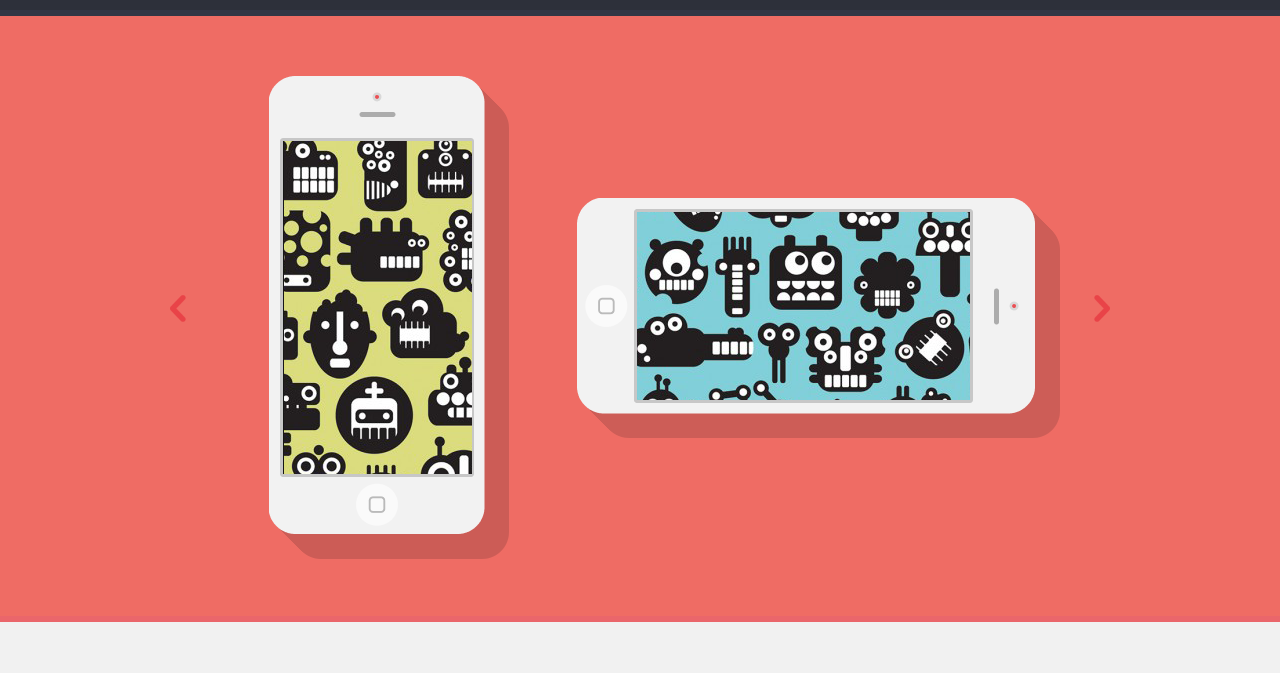
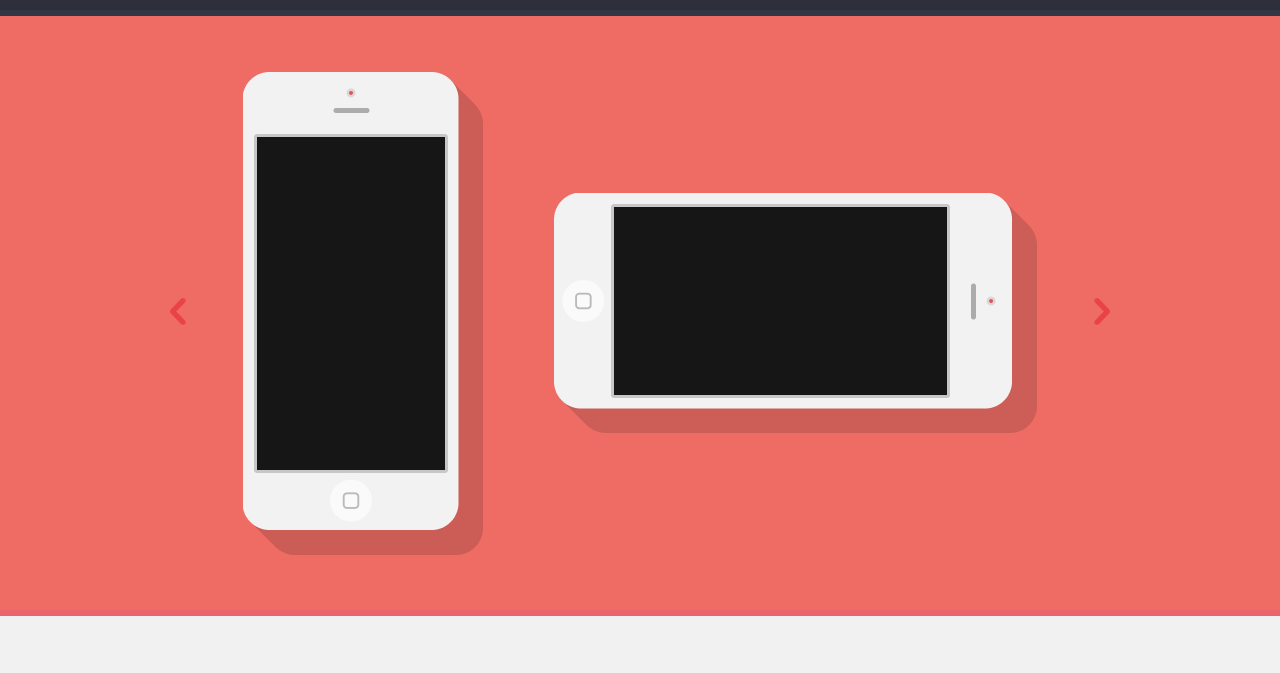
Before and after one commit to solodliudmyla/singolo, a plain HTML site: page index.html in a window 1280 px wide. Shown: the part 79-752 px from the top of the page. Drawn offline with nearby package versions, Linux system fonts and the light colour scheme; files whose address does not match are found by name; a web font is replaced by a local one.

Commit message:
feat(style): make adaptive slider

```diff
--- a/index.html
+++ b/index.html
@@ -47,25 +47,26 @@
 			</a>
 		</div>
 
-		<div class="mySlides">
-			<div class="phones">
+		<div class="two-slides">
+
+
 				<div class="iphone-vertical">
-					<img alt="" src="assets/images/PhoneSlider/iphone-vertical-1.png">
-					<div class="iphone-vertical-display">
-						<img alt="" src="assets/images/PhoneSlider/iphone-vertical-display.png">
-					</div>
+					<img class="iphone" alt="" src="assets/images/PhoneSlider/iphone-vertical-1.png">
+<!--					<div class="iphone-vertical-display">-->
+<!--						<img class="iphone" alt="" src="assets/images/PhoneSlider/iphone-vertical-display.png">-->
+<!--					</div>-->
 				</div>
 				<div class="iphone-horizontal">
-					<img alt="" src="assets/images/PhoneSlider/iphone-horizontal-1.png">
-					<div class="iphone-horizontal-display">
-						<img alt="" src="assets/images/PhoneSlider/iphone-horizontal-display.png">
-					</div>
+					<img class="iphone" alt="" src="assets/images/PhoneSlider/iphone-horizontal-1.png">
+<!--					<div class="iphone-horizontal-display">-->
+<!--						<img class="iphone" alt="" src="assets/images/PhoneSlider/iphone-horizontal-display.png">-->
+<!--					</div>-->
 				</div>
-			</div>
+
 		</div>
 
-		<div class="mySlides">
-			<img class="blue-phone" alt="" src="assets/images/PhoneBlue/three-phones.png">
+		<div class="two-slides">
+			<img class="iphone" alt="" src="assets/images/PhoneBlue/three-phones.png">
 		</div>
 
 		<div class="next">
--- a/script.js
+++ b/script.js
@@ -30,7 +30,7 @@ function changeBackgroundColor(n) {
 }
 
 function showAnotherSlide(n) {
-  let slides = document.getElementsByClassName('mySlides');
+  let slides = document.getElementsByClassName('two-slides');
   if (n > slides.length) {
     slideIndex = 1;
   }
@@ -40,7 +40,7 @@ function showAnotherSlide(n) {
   for (let i = 0; i < slides.length; i++) {
     slides[i].style.display = 'none';
   }
-  slides[slideIndex - 1].style.display = 'block';
+  slides[slideIndex - 1].style.display = 'inline-flex';
 }
 
 // Activating Phone Screens---------------------------------------------------
--- a/styles/style.css
+++ b/styles/style.css
@@ -9,8 +9,8 @@
 
 .wrapper {
 	max-width: 940px;
+	box-sizing: border-box;
 	margin: 0 auto;
-	box-sizing: border-box;
 }
 
 body {
@@ -33,7 +33,6 @@ a {
 .header-container{
 	display: flex;
 	justify-content: space-between;
-	margin: 0 auto;
 }
 .logo {
 	display: inline-block;
@@ -98,102 +97,59 @@ a:hover,.nav__link-active, .nav a:hover, .nav a:active {
 	cursor: pointer;
 	border: none;
 }
-
+a:hover, a:active {
+	cursor: pointer;
+}
  #menu-checkbox, label{
 	display: none;
 }
-.Burger-menu-icon{
-
-
-}
-
 
 /*</editor-fold>*/
 
 
 /*<editor-fold desc="Slider">*/
-
+.iphone {
+	display: block;
+	max-width: 100%;
+}
 #slider {
+	box-sizing: border-box;
 	height: 600px;
 	background-color: #ef6c64;
 	border-bottom: 6px solid #ea666b;
 }
 
 .container-slider{
-	/*position: absolute;
-	width: 900px;*/
+	height: 594px;
+	position: relative;
 	display: flex;
-	height: 600px;
-	line-height: 600px;
-	text-align: center;
-	align-items: stretch;
-	align-self: center;
 	justify-content: space-between;
-	flex-wrap: wrap;
+	align-items: center;
 	flex-direction: row;
-}
-.mySlides{
-	margin: 0 auto;
-}
-
-.phones{
-	display:flex;
-}
-.mySlides  img{
-	vertical-align: middle;
-}
-.phones img{
-	vertical-align: middle;
-}
-.prev, .next {
-	cursor: pointer;
-	width: 16px;
+	flex-wrap: nowrap;
 }
 
 .next{
-	/*position:absolute;*/
 	right: 0;
+	cursor: pointer;
+	width: 16px;
+	display: inline-block;
 }
 .prev {
-	/*position: absolute;*/
 	left: 0;
-}
-
-.slider {
-	box-sizing: border-box;
-	height: 600px;
-	background-color: #ef6c64;
-	padding-top: 53px;
-	border-bottom: 6px solid #ea666b;
-}
-
-.before {
+	cursor: pointer;
+	width: 16px;
 	display: inline-block;
-	height: 100%;
-	vertical-align: middle;
 }
 
 .iphone-vertical {
-	display: inline-block;
 	vertical-align: middle;
-	margin-left: 49px;
+margin:auto 2.2rem;
 }
 
 .iphone-horizontal {
-	display: inline-block;
 	vertical-align: middle;
-	margin-left: 68px;
-}
-
-.slider a:hover, .slider a:active {
-	cursor: pointer;
-}
-
-.iphone-vertical{
-	position:relative;
-}
-.iphone-horizontal{
-	position:relative;
+	margin:auto 2.2rem;
 }
 
 .iphone-vertical-display{
@@ -297,7 +253,6 @@ a:hover,.nav__link-active, .nav a:hover, .nav a:active {
 
 .portfolio__section-title {
 	display: block;
-
 }
 
 .section-description {
@@ -311,7 +266,6 @@ a:hover,.nav__link-active, .nav a:hover, .nav a:active {
 
 .portfolio__section-description {
 	padding-top: 17px;
-
 }
 
 .tabs-line{
@@ -348,7 +302,6 @@ a:hover,.nav__link-active, .nav a:hover, .nav a:active {
 	overflow: hidden;
 	height: 610px;
 }
-
 
 .portfolio__image {
 	width: 220px;
@@ -461,7 +414,6 @@ a:hover,.nav__link-active, .nav a:hover, .nav a:active {
 .contacts__section-title {
 	padding-top: 62px;
 	color: #f0d8d9;
-
 }
 
 .contacts__section-description {
@@ -576,7 +528,6 @@ a:hover,.nav__link-active, .nav a:hover, .nav a:active {
 :root {
 	--modal-duration: 1s;
 	--modal-color:  #666d89;
-
 }
 
 .button {
@@ -657,7 +608,7 @@ a:hover,.nav__link-active, .nav a:hover, .nav a:active {
 }
 /*</editor-fold>*/
 
-@media screen and (max-width: 900px) {
+@media screen and (max-width: 500px){
 	#menu-checkbox {
 		position: absolute;
 		top: -9999px;
@@ -667,25 +618,23 @@ a:hover,.nav__link-active, .nav a:hover, .nav a:active {
 	#menu-checkbox:focus {
 		background: none;
 	}
-	#menu-checkbox:checked ~ .toggle-menu {
-		background: url(../assets/images/MobileAdaptive/Burger-menu-icon-vertical.svg);
-		width:21px;
-		height:26px;
-	}
+
 	label {
 		position: absolute;
 		float: left;
 		cursor: pointer;
 		margin-left: 20px;
 		margin-top: 26px;
-		display: flex;
+		display:block;
 		z-index: 999;
 
 		background: url(../assets/images/MobileAdaptive/Burger-menu-icon-horizontal.svg);
 		width:25px;
 		height:20px;
 	}
-
+	#menu-checkbox:checked ~ .toggle-menu {
+		transform: rotate(45deg);
+	}
 
 	.Burger-menu-icon{
 		margin: 0;
@@ -698,12 +647,6 @@ a:hover,.nav__link-active, .nav a:hover, .nav a:active {
 		margin-left:71px;
 		z-index: 99;
 	}
-
-
-
-	/*#menu-checkbox:checked ~ #menu-icon {*/
-	/*	src="assets/images/MobileAdaptive/Burger-menu-icon-horizontal.svg"*/
-	/*}*/
 
 	.nav{
 	  display: none;
@@ -736,75 +679,10 @@ a:hover,.nav__link-active, .nav a:hover, .nav a:active {
 }
 
 
-
-
-
-
-
-
-
-
-/*
-@media only screen and (max-width: 800px) {
-	header {
-		padding: 20px 0;
+@media screen and (max-width: 768px) {
+	.wrapper {
+		max-width: 688px;
+		margin: 0 40px;
 	}
 
-	#logo {
-		padding: 0;
-	}
-
-	#menu-checkbox[type=checkbox] {
-		position: absolute;
-		top: -9999px;
-		left: -9999px;
-		background: none;
-	}
-
-	#menu-checkbox[type=checkbox]:focus {
-		background: none;
-	}
-
-	label {
-		float: right;
-		padding: 8px 0;
-		display: inline-block;
-		cursor: pointer;
-	}
-
-	#menu-checkbox:checked ~ nav {
-		display: block;
-	}
-
-	nav {
-		display: none;
-		position: absolute;
-		right: 0;
-		top: 53px;
-		background-color: #002e5b;
-		padding: 0;
-		z-index: 99;
-		margin-right: 60px;
-	}
-
-	nav ul {
-		width: auto;
-	}
-
-	nav ul li {
-		float: none;
-		padding: 0px;
-		width: 100%;
-		display: table;
-	}
-
-	nav ul li a {
-		color: #FFF;
-		font-size: 15px;
-		padding: 10px 20px;
-		display: block;
-		border-bottom: 1px solid rgba(225, 225, 225, 0.1);
-	}
-
-
-}*/
+}
```
